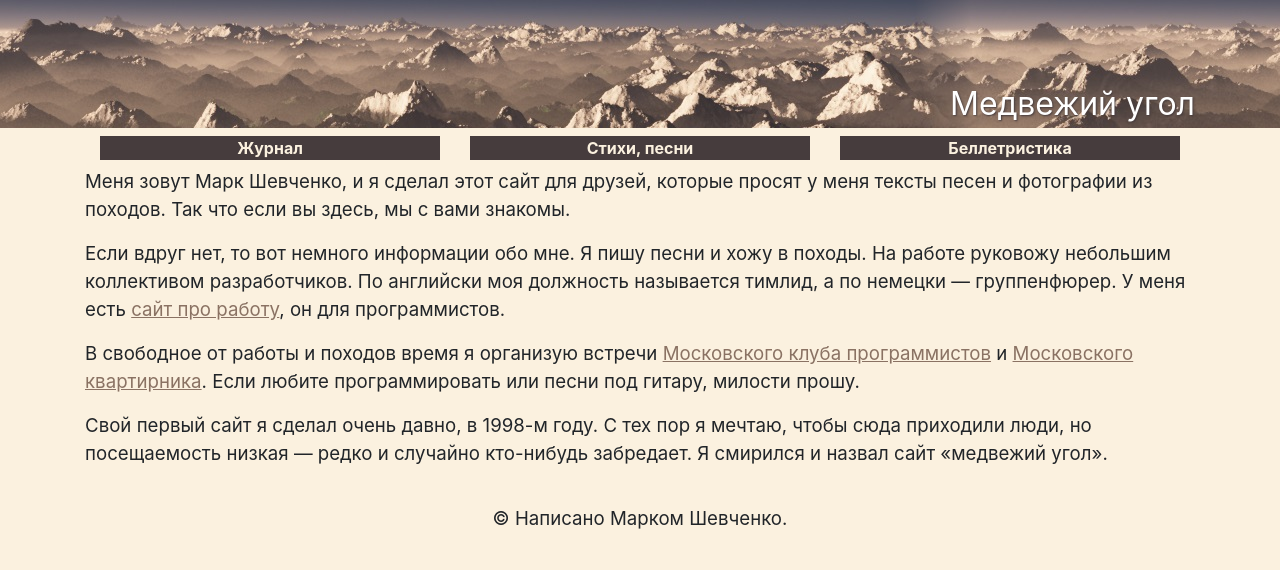
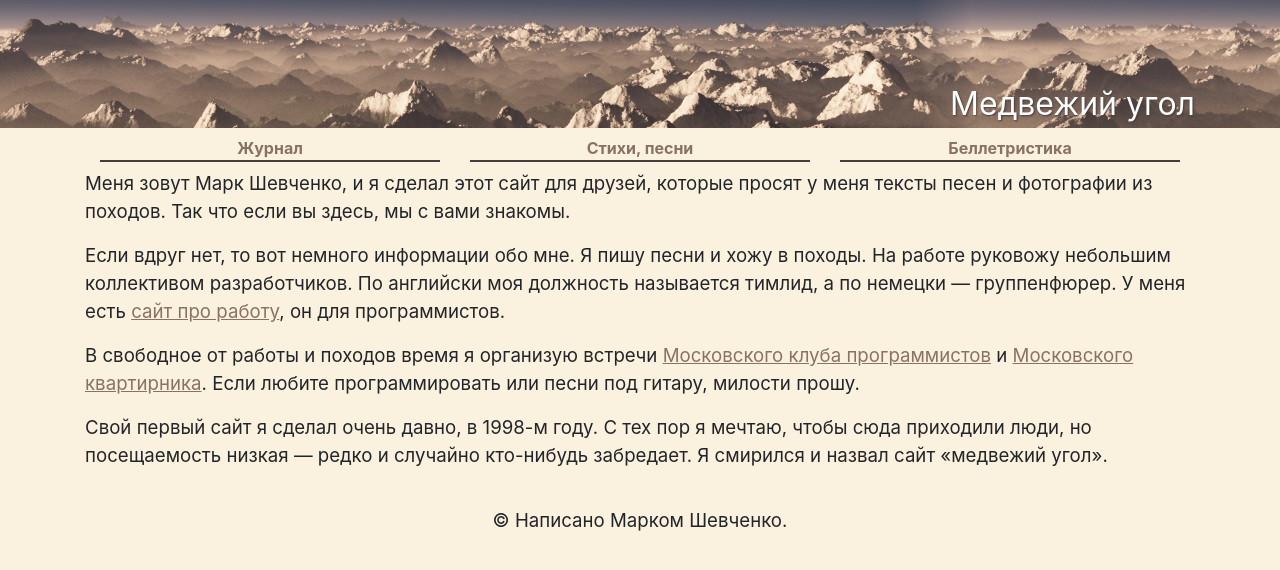
Before and after one commit to mark-shevchenko-name/mark-shevchenko-name.github.io, a Jekyll site: the page built from index.md, in a window 1280 px wide. Shown: the top 570 px of the page. Built offline with Jekyll 4.4.1, drawn with Linux system fonts in a browser that asks for light colours.

Commit message:
Изменил стиль навигации

```diff
--- a/css/main.css
+++ b/css/main.css
@@ -57,8 +57,7 @@ header > .container {
 
 .navigation-item > a,
 .navigation-item > a:hover {
-	color: #FBF1DF;
-	background-color: #463C3D;
+	border-bottom: 2px solid #463C3D;
 	font-size: 16px;
 	font-weight: bold;
 	display: block;
```
